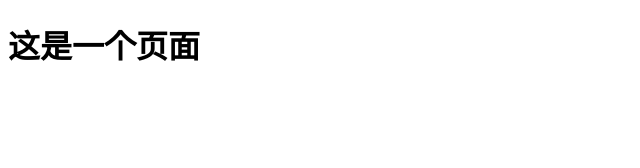
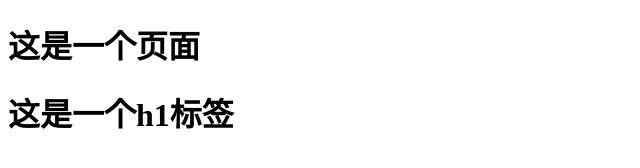
Before and after one commit to XunLin233/Website, a plain HTML site: page index.html in a window 1280 px wide. Shown: the whole page, without its empty margins (0-640 px from the left). Drawn offline with Linux system fonts and the light colour scheme.

Commit message:
添加h1标签

```diff
--- a/index.html
+++ b/index.html
@@ -7,5 +7,6 @@
 </head>
 <body>
     <h1>这是一个页面</h1>
+    <h1>这是一个h1标签</h1>
 </body>
 </html>
```
